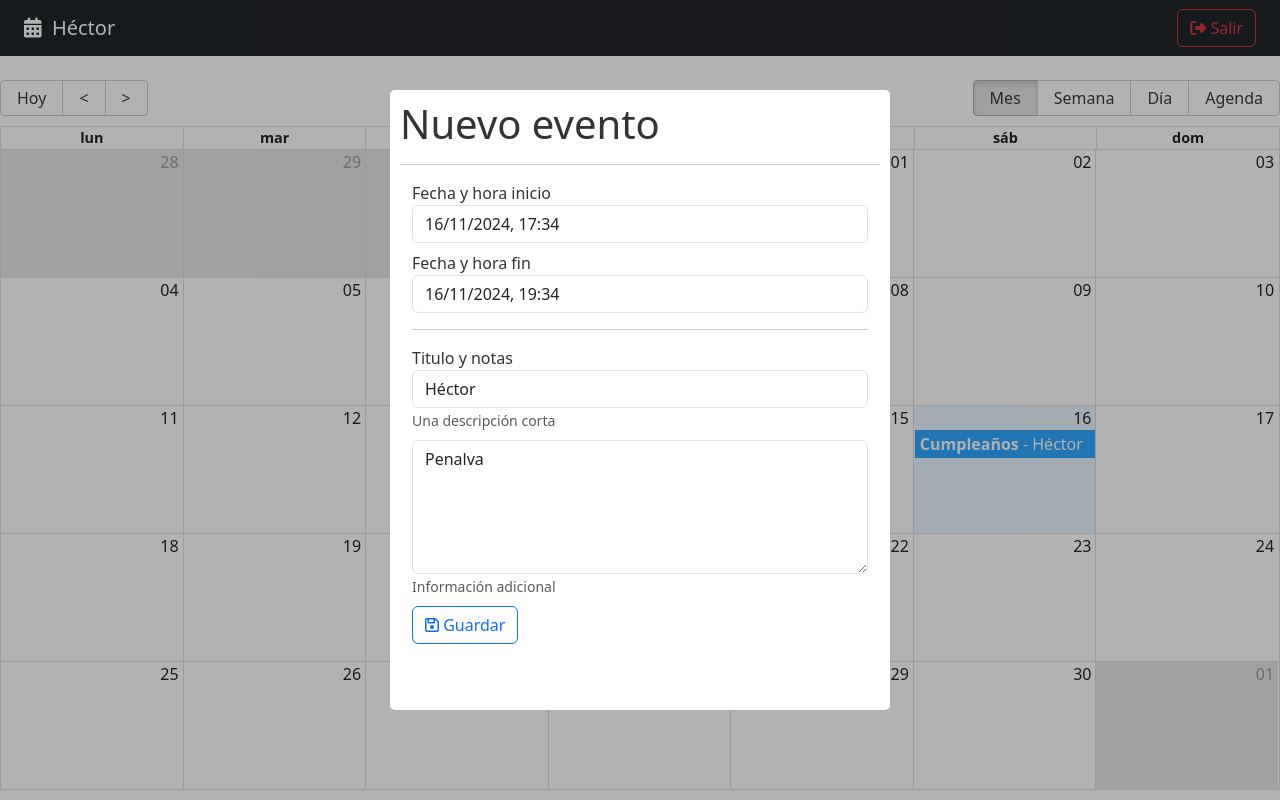
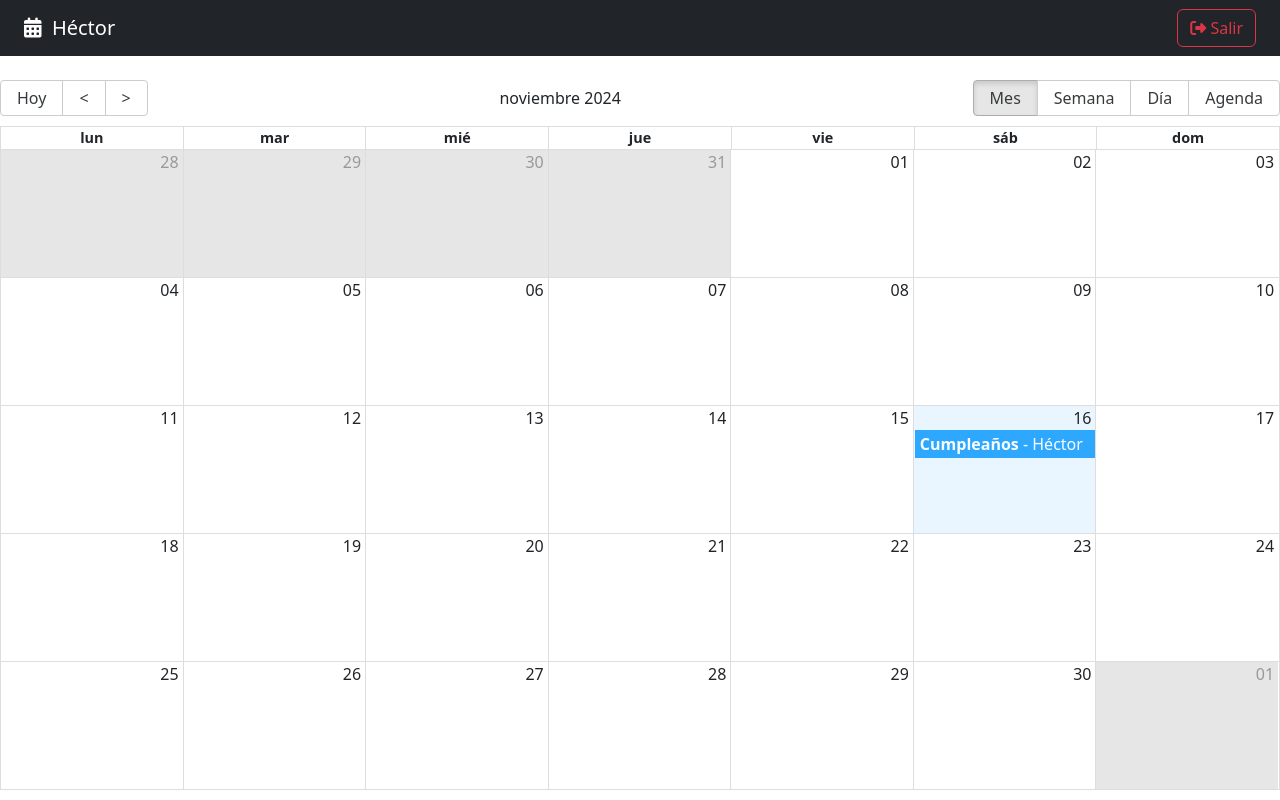
Before and after one commit to hectoralvaez/10-calendar, a React (Vite) app: page / in a window 1280 px wide. Built offline with nearby package versions, Linux system fonts and the light colour scheme.

Commit message:
⭐⭐⭐ 📅 🖌️ 360. Mostrar y ocultar modal en base al Store

```diff
--- a/src/calendar/components/CalendarModal.jsx
+++ b/src/calendar/components/CalendarModal.jsx
@@ -8,6 +8,8 @@
 import "react-datepicker/dist/react-datepicker.css";
 
 import es from "date-fns/locale/es";
+
+import { useUiStore } from "../../hooks";
 
 registerLocale("es", es );
 
@@ -25,8 +27,9 @@
 Modal.setAppElement("#root");
 
 export const CalendarModal = () => {
-    // Este state es temporal, se tendría que controlar en el store, ya que es algo que se puede gestionar desde cualquier página
-    const [isOpen, setIsOpen] = useState(true);
+
+    const { isDateModalOpen, closeDateModal } = useUiStore();
+
     const [formSubmitted, setFormSubmitted] = useState(false);
 
     const [formValues, setFormValues] = useState({
@@ -61,7 +64,7 @@
 
     const onCloseModal = () => {
         console.log("cerrando modal");
-        setIsOpen(false);
+        closeDateModal();
     };
 
     const onSubmit = (event) => {
@@ -84,7 +87,7 @@
 
     return (
         <Modal
-            isOpen={isOpen}
+            isOpen={isDateModalOpen}
             onRequestClose={onCloseModal}
             style={customStyles}
             className="modal"
--- a/src/calendar/pages/CalendarPage.jsx
+++ b/src/calendar/pages/CalendarPage.jsx
@@ -6,6 +6,7 @@
 import { CalendarEvent, CalendarModal, NavBar } from "../"
 
 import { localizer, getMessagesES } from '../../helpers'
+import { useUiStore } from '../../hooks'
 
 const events = [{
   title: 'Cumpleaños',
@@ -21,6 +22,7 @@
 
 export const CalendarPage = () => {
 
+  const { openDateModal } = useUiStore();
   const [lastView, setLastView] = useState(localStorage.getItem('lastView') || 'month');
 
   const eventStyleGetter = ( event, start, end, isSelected ) => {
@@ -38,6 +40,7 @@
 
   const onDoubleClick = ( event ) => {
     console.log({ doubleClick: event});
+    openDateModal();
   }
 
   const onSelect = ( event ) => {
--- /dev/null
+++ b/src/hooks/index.js
@@ -0,0 +1,2 @@
+
+export * from './useUiStore';
--- /dev/null
+++ b/src/hooks/useUiStore.js
@@ -0,0 +1,37 @@
+
+import { useDispatch, useSelector } from "react-redux"
+import { onCloseDateModal, onOpenDateModal } from "../store"
+
+export const useUiStore = () => {
+
+    const dispatch = useDispatch();
+
+    const {
+        isDateModalOpen
+    } = useSelector( state => state.ui);
+
+
+    const openDateModal = () => {
+        dispatch(onOpenDateModal());
+    }
+
+    const closeDateModal = () => {
+        dispatch(onCloseDateModal());
+    }
+
+    const toggleDateModal = () => {
+        (isDateModalOpen)
+            ? openDateModal()
+            : closeDateModal();
+    }
+
+    return {
+        // Propiedades
+        isDateModalOpen,
+
+        // Métodos
+        closeDateModal,
+        openDateModal,
+        toggleDateModal,
+    }
+}
```
